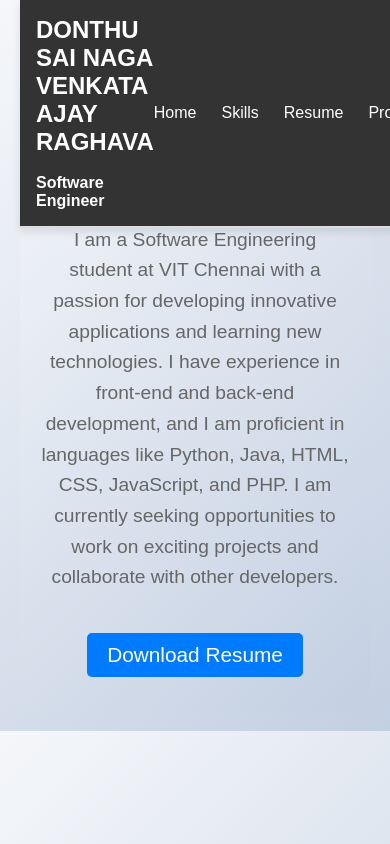
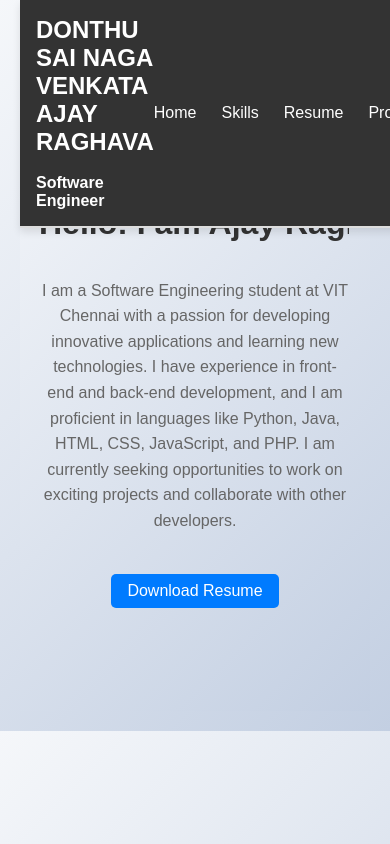
Before and after one commit to AJAY-RAGHAVA/Portfolio, a React (Create React App) app: page / in a window 390 px wide. Built offline with nearby package versions, Linux system fonts and the light colour scheme.

Commit message:
Update Home.css

```diff
--- a/src/components/Home.css
+++ b/src/components/Home.css
@@ -14,7 +14,7 @@
   justify-content: center;
   align-items: center;
   text-align: center;
-    height: 70vh; /* Adjust to fill viewport height */
+  height: 70vh;
   background: linear-gradient(135deg, #f5f7fa 0%, #c3cfe2 100%);
   padding: 20px;
   overflow: hidden;
@@ -52,3 +52,18 @@
   background-color: #0056b3;
   transform: scale(1.05);
 }
+
+@media (max-width: 600px) {
+  .home-container .animated-text {
+    font-size: 2em;
+  }
+
+  .home-container .description {
+    font-size: 1em;
+  }
+
+  .download-button {
+    font-size: 1em;
+    padding: 8px 16px;
+  }
+}
```
Lines whose indentation alone changed are shown as unchanged.
